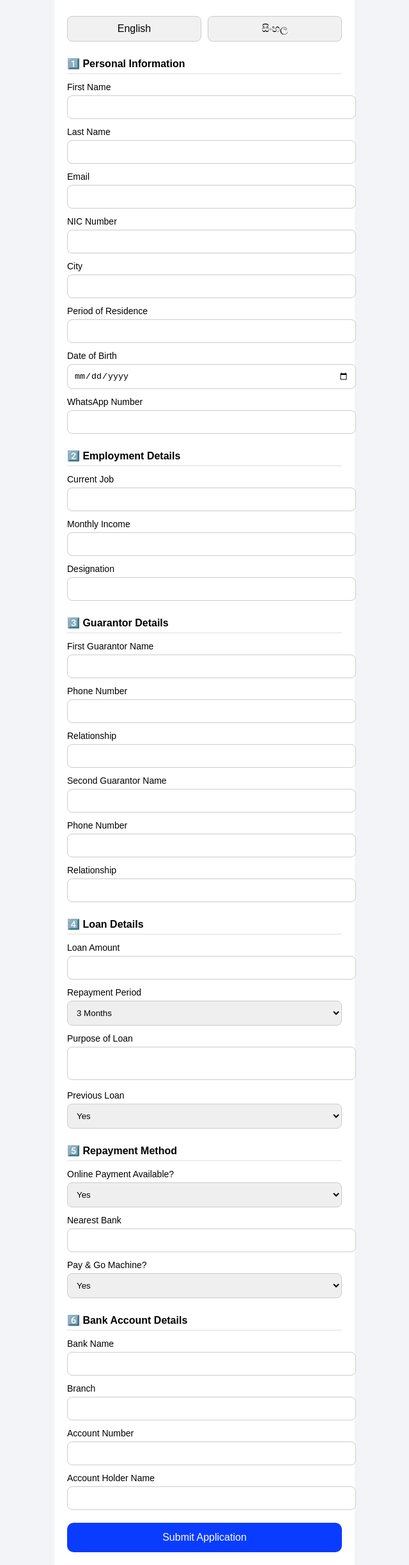
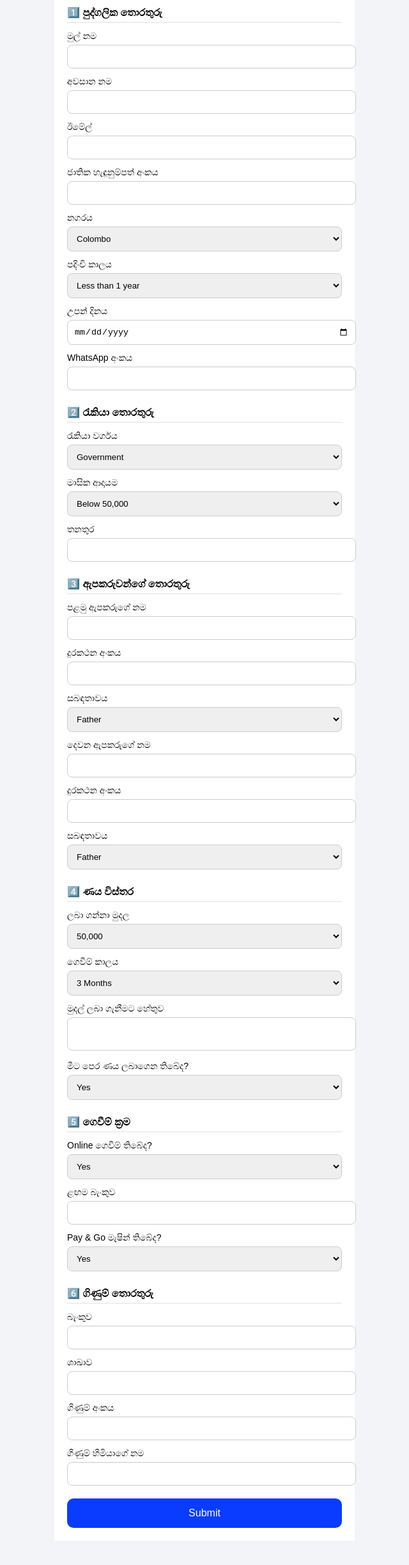
Before and after one commit to ezcservice/ezcservice-from2, a plain HTML site: page index.html in a window 1280 px wide. Shown: the part 83-2529 px from the top of the page at 64% size, without its empty margins (320-960 px from the left). After the commit the page ends 2491 px from the top, so only its background shows below. Drawn offline with Linux system fonts and the light colour scheme.

Commit message:
Update index.html

```diff
--- a/index.html
+++ b/index.html
@@ -6,248 +6,186 @@
 <title>Ezy Credit Loan Application</title>
 
 <style>
-body{
-    font-family: Arial, sans-serif;
-    background:#f2f4f7;
-    margin:0;
-}
-.container{
-    max-width:430px;
-    margin:auto;
-    background:#fff;
-    padding:20px;
-}
-h2{
-    text-align:center;
-    color:#0a3cff;
-}
-.section{
-    margin-top:25px;
-    font-weight:bold;
-    border-bottom:2px solid #eee;
-    padding-bottom:5px;
-}
-label{
-    display:block;
-    margin-top:12px;
-    font-size:14px;
-}
-input, textarea, select{
-    width:100%;
-    padding:10px;
-    margin-top:5px;
-    border-radius:8px;
-    border:1px solid #ccc;
+body{font-family:Arial;background:#f2f4f7;margin:0;}
+.container{max-width:430px;margin:auto;background:#fff;padding:20px;}
+h2{text-align:center;color:#0a3cff;}
+.section{margin-top:25px;font-weight:bold;border-bottom:2px solid #eee;padding-bottom:5px;}
+label{display:block;margin-top:12px;font-size:14px;}
+input,textarea,select{
+ width:100%;padding:10px;margin-top:5px;
+ border-radius:8px;border:1px solid #ccc;
 }
 textarea{resize:none;}
 button{
-    width:100%;
-    padding:14px;
-    margin-top:20px;
-    border:none;
-    border-radius:10px;
-    font-size:16px;
+ width:100%;padding:14px;margin-top:20px;
+ border:none;border-radius:10px;font-size:16px;
  cursor:pointer;
 }
-.submit-btn{
-    background:#0a3cff;
-    color:white;
+.submit-btn{background:#0a3cff;color:white;}
+.whatsapp-btn{background:#25D366;color:white;}
+.lang-btn{flex:1;padding:10px;border-radius:8px;border:1px solid #ccc;}
+.en{display:none;} .si{display:block;}
+
+.loader{display:none;text-align:center;margin-top:30px;}
+.spinner{
+ width:50px;height:50px;border:5px solid #ccc;
+ border-top:5px solid #0a3cff;border-radius:50%;
+ animation:spin 1s linear infinite;margin:auto;
 }
-.whatsapp-btn{
-    background:#25D366;
-    color:white;
-}
-.lang-btn{
-    flex:1;
-    padding:10px;
-    border-radius:8px;
-    border:1px solid #ccc;
-    background:#f1f1f1;
-}
-.en{display:block;}
-.si{display:none;}
-
-.loader{
-    display:none;
-    text-align:center;
-    margin-top:30px;
-}
-.spinner{
-    width:50px;
-    height:50px;
-    border:5px solid #ccc;
-    border-top:5px solid #0a3cff;
-    border-radius:50%;
-    animation:spin 1s linear infinite;
-    margin:auto;
-}
-@keyframes spin{
-    0%{transform:rotate(0deg);}
-    100%{transform:rotate(360deg);}
-}
-.message{
-    display:none;
-    text-align:center;
-    margin-top:25px;
-    font-weight:bold;
-}
+@keyframes spin{0%{transform:rotate(0deg);}100%{transform:rotate(360deg);}}
+.message{display:none;text-align:center;margin-top:25px;font-weight:bold;}
 </style>
 </head>
 
 <body>
 <div class="container">
-
-<h2>Ezy Credit – Loan Application</h2>
-
-<!-- Language Toggle -->
-<div style="display:flex;gap:10px;">
-    <button class="lang-btn" onclick="setLang('en')">English</button>
-    <button class="lang-btn" onclick="setLang('si')">සිංහල</button>
-</div>
+<h2>Ezy Credit – ණය අයදුම් පත්‍රය</h2>
 
 <form id="loanForm">
 
-<div class="section">1️⃣ Personal Information</div>
+<div class="section">1️⃣ පුද්ගලික තොරතුරු</div>
 
-<label><span class="en">First Name</span><span class="si">මුල් නම</span></label>
-<input id="fname" required>
+<label>මුල් නම</label><input id="fname" required>
+<label>අවසාන නම</label><input id="lname" required>
+<label>ඊමේල්</label><input id="email">
+<label>ජාතික හැඳුනුම්පත් අංකය</label><input id="nic" required>
 
-<label><span class="en">Last Name</span><span class="si">අවසාන නම</span></label>
-<input id="lname" required>
+<label>නගරය</label>
+<select id="city">
+<option>Colombo</option><option>Gampaha</option><option>Kandy</option>
+<option>Kurunegala</option><option>Other</option>
+</select>
 
-<label><span class="en">Email</span><span class="si">ඊමේල් ලිපිනය</span></label>
-<input id="email">
+<label>පදිංචි කාලය</label>
+<select id="residence">
+<option>Less than 1 year</option>
+<option>1 – 3 Years</option>
+<option>More than 3 Years</option>
+</select>
 
-<label><span class="en">NIC Number</span><span class="si">ජාතික හැඳුනුම්පත් අංකය</span></label>
-<input id="nic" required>
+<label>උපන් දිනය</label><input type="date" id="dob">
+<label>WhatsApp අංකය</label><input id="appWhatsapp" required>
 
-<label><span class="en">City</span><span class="si">නගරය</span></label>
-<input id="city">
+<div class="section">2️⃣ රැකියා තොරතුරු</div>
 
-<label><span class="en">Period of Residence</span><span class="si">පදිංචි කාලය</span></label>
-<input id="residence">
+<label>රැකියා වර්ගය</label>
+<select id="job">
+<option>Government</option>
+<option>Private</option>
+<option>Self Employed</option>
+<option>Business</option>
+</select>
 
-<label><span class="en">Date of Birth</span><span class="si">උපන් දිනය</span></label>
-<input type="date" id="dob">
+<label>මාසික ආදායම</label>
+<select id="income">
+<option>Below 50,000</option>
+<option>50,000 – 100,000</option>
+<option>Above 100,000</option>
+</select>
 
-<label><span class="en">WhatsApp Number</span><span class="si">WhatsApp අංකය</span></label>
-<input id="appWhatsapp" required>
+<label>තනතුර</label><input id="designation">
 
-<div class="section">2️⃣ Employment Details</div>
+<div class="section">3️⃣ ඇපකරුවන්ගේ තොරතුරු</div>
 
-<label><span class="en">Current Job</span><span class="si">දැනට කරන රැකියාව</span></label>
-<input id="job">
+<label>පළමු ඇපකරුගේ නම</label><input id="g1name">
+<label>දුරකථන අංකය</label><input id="g1phone">
+<label>සබඳතාවය</label>
+<select id="g1relation">
+<option>Father</option><option>Mother</option>
+<option>Brother</option><option>Friend</option>
+</select>
 
-<label><span class="en">Monthly Income</span><span class="si">මාසික ආදායම</span></label>
-<input id="income">
+<label>දෙවන ඇපකරුගේ නම</label><input id="g2name">
+<label>දුරකථන අංකය</label><input id="g2phone">
+<label>සබඳතාවය</label>
+<select id="g2relation">
+<option>Father</option><option>Mother</option>
+<option>Brother</option><option>Friend</option>
+</select>
 
-<label><span class="en">Designation</span><span class="si">තනතුර</span></label>
-<input id="designation">
+<div class="section">4️⃣ ණය විස්තර</div>
 
-<div class="section">3️⃣ Guarantor Details</div>
+<label>ලබා ගන්නා මුදල</label>
+<select id="loanAmount">
+<option>50,000</option><option>100,000</option>
+<option>200,000</option><option>Other</option>
+</select>
 
-<label><span class="en">First Guarantor Name</span><span class="si">පළමු ඇපකරුගේ නම</span></label>
-<input id="g1name">
-
-<label><span class="en">Phone Number</span><span class="si">දුරකථන අංකය</span></label>
-<input id="g1phone">
-
-<label><span class="en">Relationship</span><span class="si">ඔබගේ කවුද?</span></label>
-<input id="g1relation">
-
-<label><span class="en">Second Guarantor Name</span><span class="si">දෙවන ඇපකරුගේ නම</span></label>
-<input id="g2name">
-
-<label><span class="en">Phone Number</span><span class="si">දුරකථන අංකය</span></label>
-<input id="g2phone">
-
-<label><span class="en">Relationship</span><span class="si">ඔබගේ කවුද?</span></label>
-<input id="g2relation">
-
-<div class="section">4️⃣ Loan Details</div>
-
-<label><span class="en">Loan Amount</span><span class="si">ණය මුදල</span></label>
-<input id="loanAmount">
-
-<label><span class="en">Repayment Period</span><span class="si">ගෙවීම් කාලය</span></label>
+<label>ගෙවීම් කාලය</label>
 <select id="repayment">
 <option>3 Months</option>
 <option>6 Months</option>
 <option>12 Months</option>
 </select>
 
-<label><span class="en">Purpose of Loan</span><span class="si">ණය ලබාගැනීමට හේතුව</span></label>
+<label>මුදල් ලබා ගැනීමට හේතුව</label>
 <textarea id="purpose"></textarea>
 
-<label><span class="en">Previous Loan</span><span class="si">පෙර ණය ලබාගෙන තිබේද?</span></label>
+<label>මීට පෙර ණය ලබාගෙන තිබේද?</label>
 <select id="previousLoan">
-    <option>Yes</option>
-    <option>No</option>
+<option>Yes</option><option>No</option>
 </select>
 
-<div class="section">5️⃣ Repayment Method</div>
+<div class="section">5️⃣ ගෙවීම් ක්‍රම</div>
 
-<label><span class="en">Online Payment Available?</span><span class="si">ඔන්ලයින් ගෙවීම් තිබේද?</span></label>
-<select id="onlinePay">
-    <option>Yes</option>
-    <option>No</option>
-</select>
+<label>Online ගෙවීම් තිබේද?</label>
+<select id="onlinePay"><option>Yes</option><option>No</option></select>
 
-<label><span class="en">Nearest Bank</span><span class="si">ළඟම බැංකුව</span></label>
-<input id="bankNearby">
+<label>ළඟම බැංකුව</label><input id="bankNearby">
 
-<label><span class="en">Pay & Go Machine?</span><span class="si">Pay & Go මැෂින්?</span></label>
-<select id="paygo">
-    <option>Yes</option>
-    <option>No</option>
-</select>
+<label>Pay & Go මැෂින් තිබේද?</label>
+<select id="paygo"><option>Yes</option><option>No</option></select>
 
-<div class="section">6️⃣ Bank Account Details</div>
+<div class="section">6️⃣ ගිණුම් තොරතුරු</div>
 
-<label><span class="en">Bank Name</span><span class="si">බැංකුව</span></label>
-<input id="bankName">
+<label>බැංකුව</label><input id="bankName">
+<label>ශාඛාව</label><input id="branch">
+<label>ගිණුම් අංකය</label><input id="accountNo">
+<label>ගිණුම් හිමියාගේ නම</label><input id="accountHolder">
 
-<label><span class="en">Branch</span><span class="si">ශාඛාව</span></label>
-<input id="branch">
-
-<label><span class="en">Account Number</span><span class="si">ගිණුම් අංකය</span></label>
-<input id="accountNo">
-
-<label><span class="en">Account Holder Name</span><span class="si">ගිණුම් හිමියා</span></label>
-<input id="accountHolder">
-
-<button class="submit-btn">Submit Application</button>
+<button class="submit-btn">Submit</button>
 </form>
 
 <div class="loader" id="loader">
 <div class="spinner"></div>
-    <p>Processing... Please wait</p>
+<p>කරුණාකර රැඳී සිටින්න...</p>
 </div>
 
 <div class="message" id="message">
 <p>ඔබගේ විස්තර සාර්ථකව ලබාගෙන ඇත</p>
-    <button class="whatsapp-btn" onclick="sendWhatsApp()">WhatsApp හරහා විස්තර යවන්න</button>
+<button class="whatsapp-btn" onclick="sendWhatsApp()">WhatsApp හරහා යවන්න</button>
 </div>
-
 </div>
 
 <script>
-function setLang(lang){
-    document.querySelectorAll('.en').forEach(e=>e.style.display=lang==='en'?'block':'none');
-    document.querySelectorAll('.si').forEach(e=>e.style.display=lang==='si'?'block':'none');
-}
-
 let msg="";
-loanForm.addEventListener("submit",function(e){
+loanForm.addEventListener("submit",e=>{
 e.preventDefault();
 
-msg=`Ezy Credit Loan Application
-Name: ${fname.value} ${lname.value}
-NIC: ${nic.value}
-City: ${city.value}
-WhatsApp: ${appWhatsapp.value}
-Loan Amount: ${loanAmount.value}
-Repayment: ${repayment.value}`;
+msg=`📌 *Ezy Credit ණය අයදුම් පත්‍රය*
+
+👤 නම: ${fname.value} ${lname.value}
+🆔 NIC: ${nic.value}
+🏙 නගරය: ${city.value}
+📱 WhatsApp: ${appWhatsapp.value}
+🎂 උපන් දිනය: ${dob.value}
+
+💼 රැකියාව: ${job.value}
+💰 ආදායම: ${income.value}
+📌 තනතුර: ${designation.value}
+
+👥 ඇපකරු 1: ${g1name.value} (${g1phone.value}) - ${g1relation.value}
+👥 ඇපකරු 2: ${g2name.value} (${g2phone.value}) - ${g2relation.value}
+
+💵 ණය මුදල: ${loanAmount.value}
+⏳ කාලය: ${repayment.value}
+📝 හේතුව: ${purpose.value}
+🔁 පෙර ණය: ${previousLoan.value}
+
+🏦 බැංකුව: ${bankName.value}
+🏧 ශාඛාව: ${branch.value}
+🔢 ගිණුම් අංකය: ${accountNo.value}
+👤 ගිණුම් හිමියා: ${accountHolder.value}`;
 
 loanForm.style.display="none";
 loader.style.display="block";
@@ -262,6 +200,5 @@ function sendWhatsApp(){
  window.open("https://wa.me/94778630027?text="+encodeURIComponent(msg));
 }
 </script>
-
 </body>
 </html>
```
Lines whose indentation alone changed are shown as unchanged.
